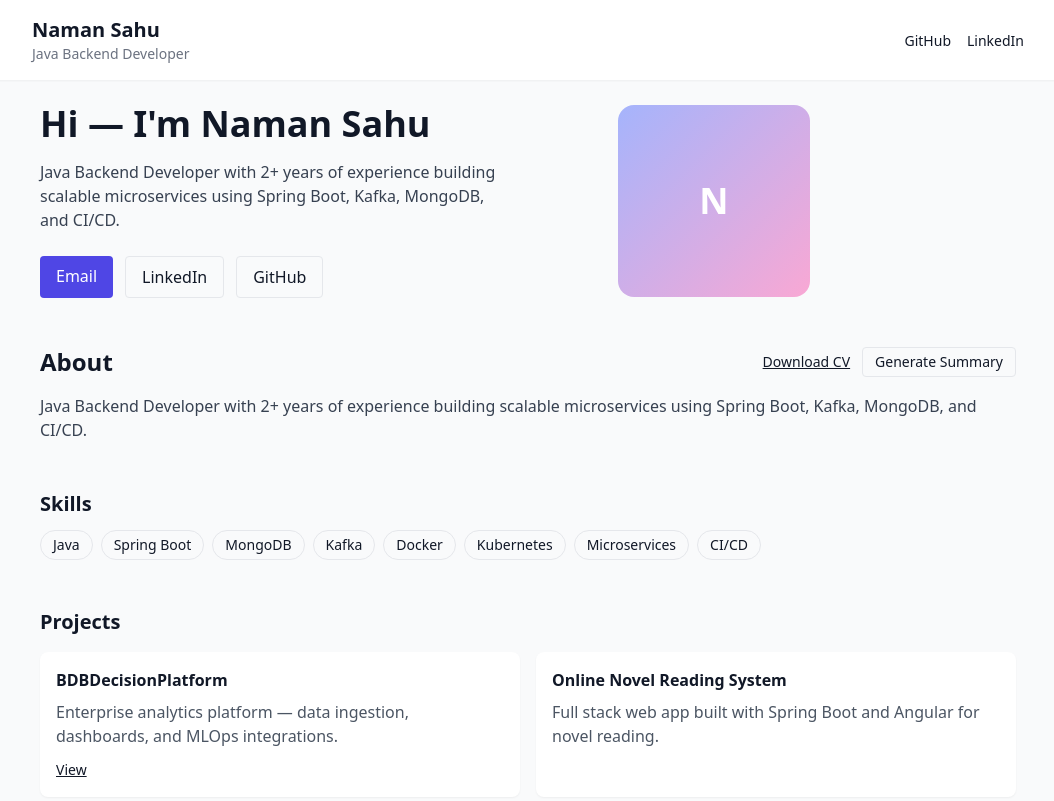
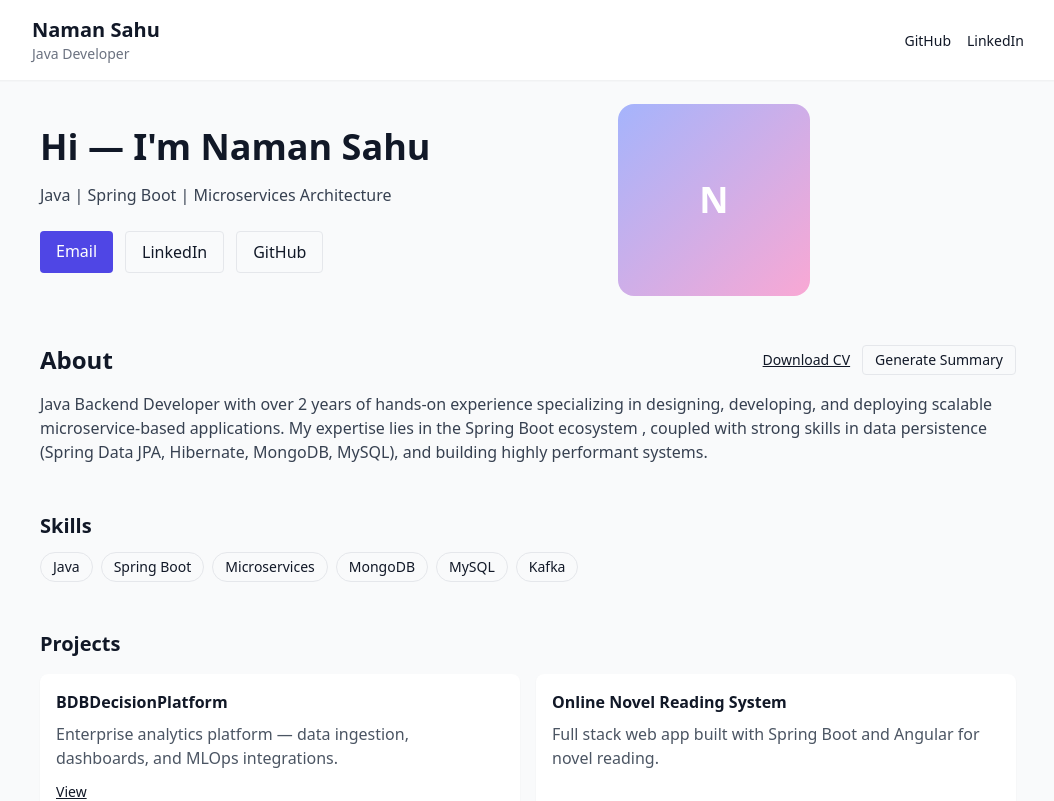
Before and after one commit to buildWithNaman/my_portfolio_nmn, a React (Vite) app: page / in a window 1280 px wide. Shown: the top 801 px of the page, without its empty margins (112-1166 px from the left). Built offline with nearby package versions, Linux system fonts and the light colour scheme.

Commit message:
Changes for about and summary section.

```diff
--- a/src/App.jsx
+++ b/src/App.jsx
@@ -29,10 +29,10 @@ export default function App(){
             <h2 className="text-2xl font-semibold">About</h2>
             <div className="flex gap-3 items-center">
               <a href={resume.resume_pdf} target="_blank" className="text-sm underline">Download CV</a>
-              <AiSummary resumeText={`${resume.summary}\n\nProjects:\n${resume.projects.map(p=>p.title+': '+p.description).join('\n')}`} />
+              <AiSummary resumeText={`${resume.about}\n\nProjects:\n${resume.projects.map(p=>p.title+': '+p.description).join('\n')}`} />
             </div>
           </div>
-          <p className="mt-4 text-gray-700">{resume.summary}</p>
+          <p className="mt-4 text-gray-700">{resume.about}</p>
         </section>
 
         <Skills skills={resume.skills}/>
--- a/src/data/resume.json
+++ b/src/data/resume.json
@@ -1,12 +1,13 @@
 {
   "name": "Naman Sahu",
-  "title": "Java Backend Developer",
+  "title": "Java Developer",
   "email": "naman.sahu.2606@gmail.com",
   "phone": "+91-9977212663",
   "linkedin": "https://www.linkedin.com/in/naman-sahu-2502a8184/",
   "github": "https://github.com/buildWithNaman",
-  "summary": "Java Backend Developer with 2+ years of experience building scalable microservices using Spring Boot, Kafka, MongoDB, and CI/CD.",
-  "skills": ["Java", "Spring Boot", "MongoDB", "Kafka", "Docker", "Kubernetes", "Microservices", "CI/CD"],
+  "about":"Java Backend Developer with over 2 years of hands-on experience specializing in designing, developing, and deploying scalable microservice-based applications. My expertise lies in the Spring Boot ecosystem , coupled with strong skills in data persistence (Spring Data JPA, Hibernate, MongoDB, MySQL), and building highly performant systems.",
+  "summary": "Java | Spring Boot | Microservices Architecture",
+  "skills": ["Java", "Spring Boot", "Microservices", "MongoDB", "MySQL", "Kafka"],
   "projects": [
     {
       "title": "BDBDecisionPlatform",
```
